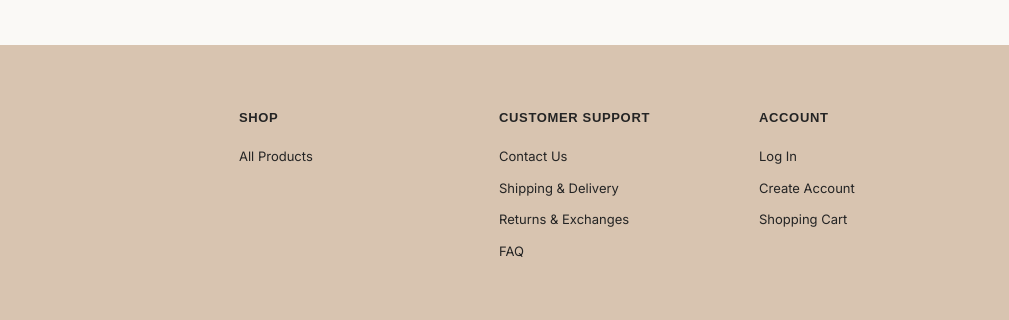
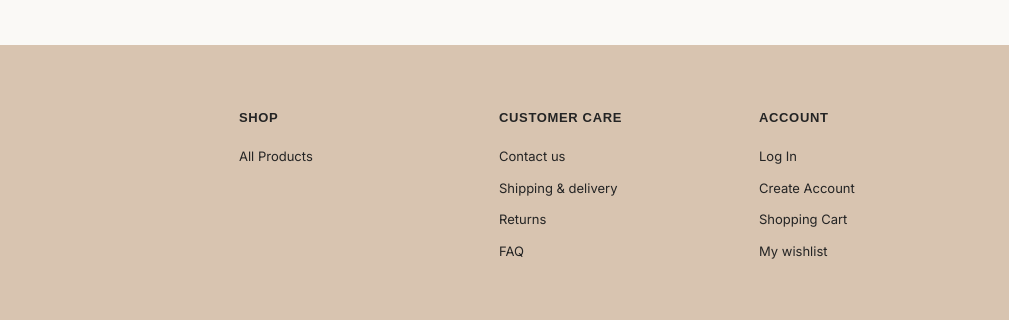
Before and after one commit to Krigro/Vario, a plain HTML site: page account/login.html in a window 1280 px wide. Shown: the part 862-1182 px from the top of the page, 271-1280 px from the left. Drawn offline with Linux system fonts and the light colour scheme; no server answers; a web font is replaced by a local one.

Commit message:
Updating footer links and adding wishlist shortcut to footer

```diff
--- a/account/login.html
+++ b/account/login.html
@@ -80,19 +80,20 @@
         <div id="footer-categories"></div>
     </div>
 
-    <div class="footer-column">
-        <h3>CUSTOMER SUPPORT</h3>
-        <a href="#">Contact Us</a>
-        <a href="#">Shipping & Delivery</a>
-        <a href="#">Returns & Exchanges</a>
-        <a href="#">FAQ</a>
-    </div>
+      <div class="footer-column">
+                <h3>CUSTOMER CARE</h3>
+                <span>Contact us</span>
+                <span>Shipping & delivery</span>
+                <span>Returns</span>
+                <span>FAQ</span>
+            </div>
 
     <div class="footer-column">
         <h3>ACCOUNT</h3>
         <a href="login.html">Log In</a>
         <a href="register.html">Create Account</a>
         <a href="../cart/index.html">Shopping Cart</a>
+        <a href="../wishlist/index.html">My wishlist</a>
     </div>
 </div>
 
--- a/shared/global.css
+++ b/shared/global.css
@@ -490,7 +490,8 @@ footer {
 }
 
 .footer-column a,
-#footer-categories a {
+#footer-categories a,
+.footer-column span {
     font-size: 13px;
     color: var(--color-text);
     transition: opacity var(--transition);
```
Also changed, not shown: account/register.html (+8 -7 lines), cart/index.html (+8 -7 lines), checkout/index.html (+8 -7 lines), index.html (+5 -4 lines), product/index.html (+8 -7 lines), products/index.html (+8 -7 lines), wishlist/index.html (+7 -6 lines).
